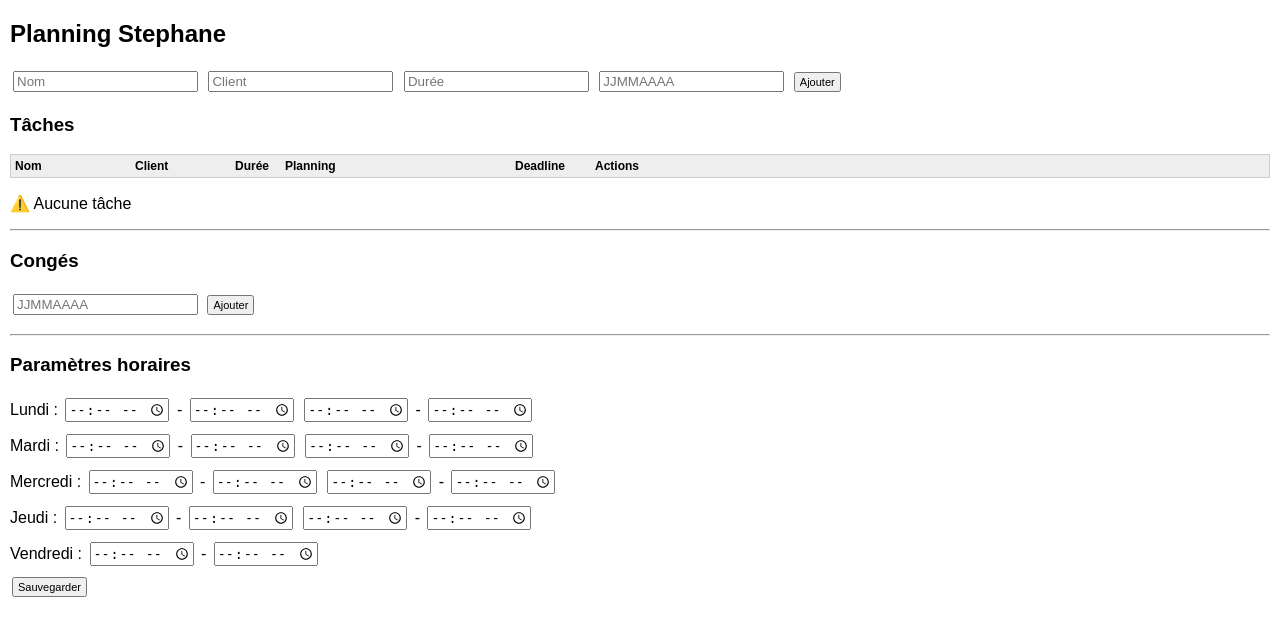
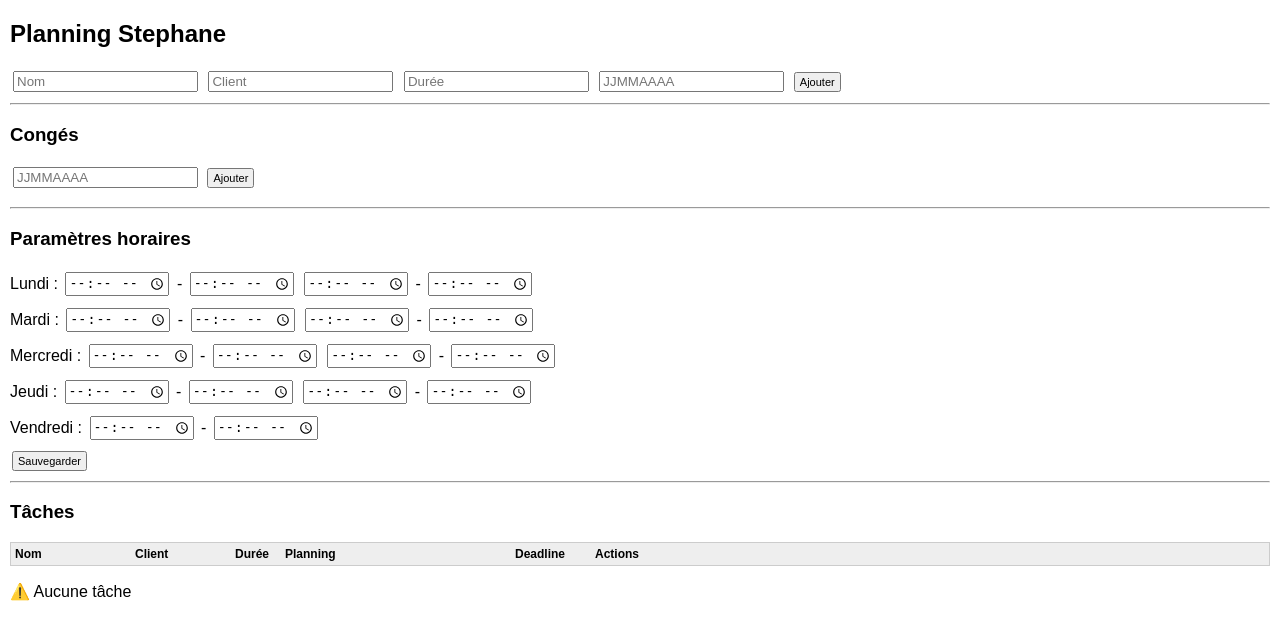
Before and after one commit to Damien76680/Planningweb, a Flask app: page / in a window 1280 px wide. Shown: the top 640 px of the page. Run offline with Flask 3, Linux system fonts and the light colour scheme; data that the repository does not hold is empty.

Commit message:
Refactor HTML structure and style adjustments

```diff
--- a/templates/index.html
+++ b/templates/index.html
@@ -19,13 +19,11 @@
       font-size: 12px;
     }
 
-    /* ✅ header colonnes */
     .header {
       font-weight: bold;
       background: #eee;
     }
 
-    /* ✅ colonnes */
     .col-nom { width: 120px; }
     .col-client { width: 100px; }
     .col-duree { width: 50px; }
@@ -33,25 +31,21 @@
     .col-deadline { width: 80px; margin-left: 10px; }
     .col-actions { width: 140px; }
 
-    /* ✅ éviter retour ligne */
     .task span {
       white-space: nowrap;
       overflow: hidden;
       text-overflow: ellipsis;
     }
 
-    /* ✅ RETARD (rouge clair) */
     .task.retard {
       background-color: #ffe5e5;
       border-left: 4px solid red;
     }
 
-    /* ✅ Tâche terminée */
     .task.done {
-  background-color: #e6ffe6;   /* vert clair */
+      background-color: #e6ffe6;
       border-left: 4px solid green;
     }
-
 
     button {
       font-size: 11px;
@@ -66,6 +60,22 @@
     input {
       margin: 3px;
     }
+
+    #atelierView {
+      margin-top: 15px;
+    }
+
+    .atelier-user {
+      margin-bottom: 20px;
+      border: 1px solid #ccc;
+      padding: 10px;
+    }
+
+    .atelier-user h3 {
+      margin: 0 0 10px 0;
+      background: #eee;
+      padding: 5px;
+    }
   </style>
 </head>
 
@@ -73,16 +83,90 @@
 
 <h2 id="planningTitle"></h2>
 
-<!-- ✅ AJOUT TACHE -->
+<div id="adminPanel">
+
   <input id="nom" placeholder="Nom">
   <input id="client" placeholder="Client">
   <input id="duree" placeholder="Durée">
   <input id="deadline" placeholder="JJMMAAAA">
   <button onclick="addTask()">Ajouter</button>
 
+  <hr>
+
+  <h3>Congés</h3>
+
+  <input id="holiday" placeholder="JJMMAAAA">
+  <button onclick="addHoliday()">Ajouter</button>
+
+  <ul id="holidayList"></ul>
+
+  <hr>
+
+  <h3>Paramètres horaires</h3>
+
+  <div id="settingsForm">
+
+    <div>
+      Lundi :
+      <input id="mon1_start" type="time">
+      -
+      <input id="mon1_end" type="time">
+
+      <input id="mon2_start" type="time">
+      -
+      <input id="mon2_end" type="time">
+    </div>
+
+    <div>
+      Mardi :
+      <input id="tue1_start" type="time">
+      -
+      <input id="tue1_end" type="time">
+
+      <input id="tue2_start" type="time">
+      -
+      <input id="tue2_end" type="time">
+    </div>
+
+    <div>
+      Mercredi :
+      <input id="wed1_start" type="time">
+      -
+      <input id="wed1_end" type="time">
+
+      <input id="wed2_start" type="time">
+      -
+      <input id="wed2_end" type="time">
+    </div>
+
+    <div>
+      Jeudi :
+      <input id="thu1_start" type="time">
+      -
+      <input id="thu1_end" type="time">
+
+      <input id="thu2_start" type="time">
+      -
+      <input id="thu2_end" type="time">
+    </div>
+
+    <div>
+      Vendredi :
+      <input id="fri1_start" type="time">
+      -
+      <input id="fri1_end" type="time">
+    </div>
+
+  </div>
+
+  <button onclick="saveSettings()">Sauvegarder</button>
+
+</div>
+
+<hr>
+
 <h3>Tâches</h3>
 
-<!-- ✅ HEADER -->
 <div class="task header">
   <span class="col-nom">Nom</span>
   <span class="col-client">Client</span>
@@ -93,71 +177,9 @@
 </div>
 
 <div id="tasks"></div>
+
 <div id="atelierView"></div>
 
-<hr>
-
-<!-- ✅ CONGÉS -->
-<h3>Congés</h3>
-<input id="holiday" placeholder="JJMMAAAA">
-<button onclick="addHoliday()">Ajouter</button>
-<ul id="holidayList"></ul>
-
-<hr>
-
-<!-- ✅ PARAMÈTRES -->
-<h3>Paramètres horaires</h3>
-
-<div id="settingsForm">
-
-  <div>Lundi :
-    <input id="mon1_start" type="time"> -
-    <input id="mon1_end" type="time">
-    <input id="mon2_start" type="time"> -
-    <input id="mon2_end" type="time">
-  </div>
-
-  <div>Mardi :
-    <input id="tue1_start" type="time"> -
-    <input id="tue1_end" type="time">
-    <input id="tue2_start" type="time"> -
-    <input id="tue2_end" type="time">
-  </div>
-
-  <div>Mercredi :
-    <input id="wed1_start" type="time"> -
-    <input id="wed1_end" type="time">
-    <input id="wed2_start" type="time"> -
-    <input id="wed2_end" type="time">
-  </div>
-
-  <div>Jeudi :
-    <input id="thu1_start" type="time"> -
-    <input id="thu1_end" type="time">
-    <input id="thu2_start" type="time"> -
-    <input id="thu2_end" type="time">
-  </div>
-
-  <div>Vendredi :
-    <input id="fri1_start" type="time"> -
-    <input id="fri1_end" type="time">
-  </div>
-
-</div>
-
-<button onclick="saveSettings()">Sauvegarder</button>
-
-<div id="adminPanel">
-
-  <!-- Ajout tâche -->
-
-  <!-- Congés -->
-
-  <!-- Horaires -->
-
-</div>
-
-<!-- ✅ ✅ ✅ CORRECTION CRITIQUE ICI -->
 <script src="/static/app.js"></script>
 
 </body>
```
Lines whose indentation alone changed are shown as unchanged.
